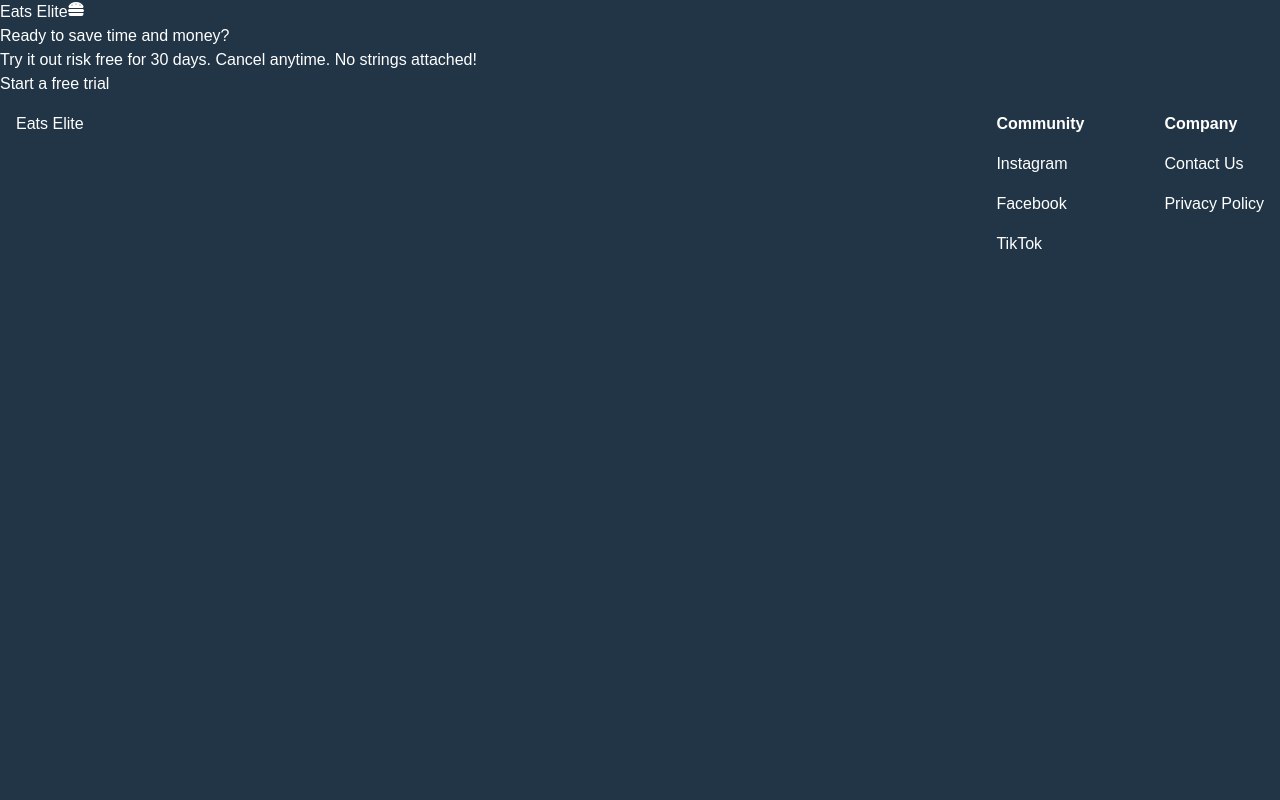
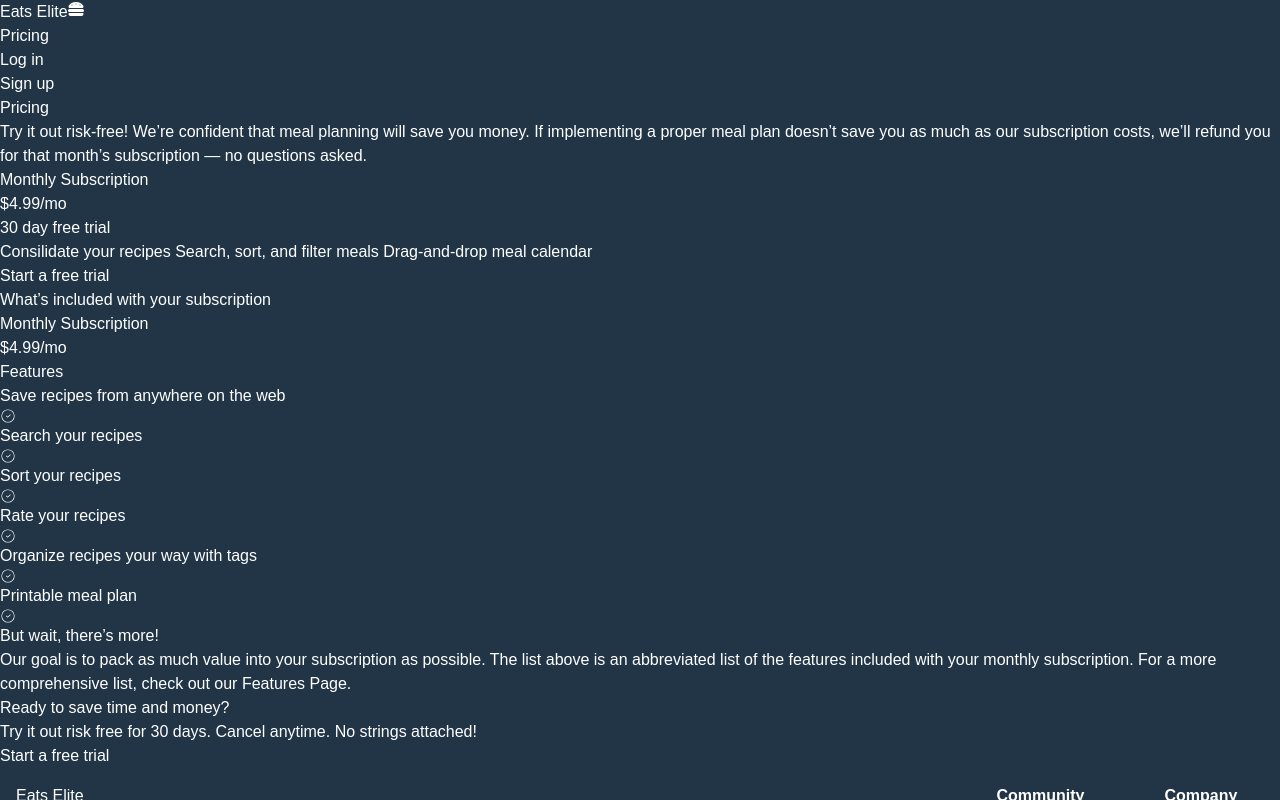
Before and after one commit to RhogeDiaz/eat-well, a React (Vite) app: page /pricing in a window 1280 px wide. Both pictures are taken after a click on the button 75 px from the left and 9 px from the top of the page. Shown: the top 800 px of the page. Built offline with nearby package versions, Linux system fonts and the light colour scheme.

Commit message:
pricing 90%, add features page

```diff
--- a/src/components/_home/Home.jsx
+++ b/src/components/_home/Home.jsx
@@ -37,7 +37,7 @@ const Home = () => {
     ]
 
     return (
-        <div className=' flex flex-col gap-16'>
+        <div className=' flex flex-col gap-16 transition'>
             <About image={about[0].image} title={about[0].title} description={about[0].description} />
             <Quote quote={quotes[0].quote} author={quotes[0].author} />
             <About image={about[1].image} title={about[1].title} description={about[1].description} />
--- a/src/components/_navbar/Navbar.jsx
+++ b/src/components/_navbar/Navbar.jsx
@@ -1,10 +1,22 @@
+import { useState } from 'react';
 import { FaHamburger } from 'react-icons/fa';
 
 const Navbar = () => {
+    const [isClicked, setIsClicked] = useState(false)
     return (
-        <div className='flex justify-between p-3 items-center'>
-            <a className=' text-inherit font-bold text-2xl' href='/'>Eats Elite</a>
-            <button className='navbar-button group'><FaHamburger className='navbar-button-icon' /></button>
+        <div className=' transition ease-in-out'>
+            <div className='flex justify-between p-3 items-center'>
+                <a className=' text-inherit font-bold text-2xl' href='/'>Eats Elite</a>
+                <button onClick={() => setIsClicked(!isClicked)} className='navbar-button group'><FaHamburger className='navbar-button-icon' /></button>
+                {/* add component here that is enabled for higher ss */}
+            </div>
+            {isClicked ? (
+                <ul className='flex flex-col items-center transition-all p-4 gap-4'>
+                    <li><a href="/pricing">Pricing</a></li>
+                    <li><a href="/login">Log in</a></li>
+                    <li className='bg-[var(--secondary)] w-full text-center p-2 rounded-xl my-[-.5rem]'><a href="/signup">Sign up</a></li>
+                </ul>
+            ) : null}
         </div>
     )
 }
--- a/src/components/_pricing/Pricing.jsx
+++ b/src/components/_pricing/Pricing.jsx
@@ -1,10 +1,28 @@
-import React from 'react'
-import './Pricing.css'
 import Closer from '../_home/_closer/Closer'
+import Card from './_card/Card'
+import Hero from './_hero/Hero'
+import Inclusion from './_inclusion/Inclusion'
 
 const Pricing = () => {
+    const price = 4.99
+    const hero = [
+        {
+            header: 'Pricing',
+            text: 'Try it out risk-free! We’re confident that meal planning will save you money. If implementing a proper meal plan doesn’t save you as much as our subscription costs, we’ll refund you for that month’s subscription — no questions asked.',
+        },
+        {
+            header: 'But wait, there’s more!',
+            text: 'Our goal is to pack as much value into your subscription as possible. The list above is an abbreviated list of the features included with your monthly subscription. For a more comprehensive list, check out our Features Page.',
+        }
+    ]
     return (
-        <Closer />
+        <div className='flex flex-col gap-12'>
+            <Hero header={hero[0].header} text={hero[0].text} />
+            <Card price={price} />
+            <Inclusion price={price} />
+            <Hero header={hero[1].header} text={hero[1].text} />
+            <Closer />
+        </div>
     )
 }
 
--- /dev/null
+++ b/src/components/_pricing/_card/Card.jsx
@@ -0,0 +1,20 @@
+import { useState } from "react"
+
+const Card = ({ price }) => {
+    return (
+        <div className="flex flex-col items-center border-2 m-4 rounded-xl">
+            <h1 className=" rounded-t-xl border-2 w-full p-4 text-center font-bold text-xl">Monthly Subscription</h1>
+            <div className="p-4 flex flex-col items-center gap-4">
+                <p className="font-bold text-xl">${price}/mo</p>
+                <p className="font-bold">30 day free trial</p>
+                <p className="text-center w-5/12">Consilidate your recipes
+                    Search, sort, and filter meals
+                    Drag-and-drop meal calendar
+                </p>
+                <a href="/signup" className="button w-full text-center">Start a free trial</a>
+            </div>
+        </div>
+    )
+}
+
+export default Card
--- /dev/null
+++ b/src/components/_pricing/_hero/Hero.jsx
@@ -0,0 +1,11 @@
+
+const Hero = ({ header, text }) => {
+    return (
+        <div className="flex flex-col items-center gap-4 p-4">
+            <h1 className="font-bold text-2xl">{header}</h1>
+            <p className="text-center w-11/12">{text}</p>
+        </div>
+    )
+}
+
+export default Hero
--- /dev/null
+++ b/src/components/_pricing/_inclusion/Inclusion.jsx
@@ -0,0 +1,38 @@
+import { CiCircleCheck } from "react-icons/ci";
+
+const Inclusion = ({ price }) => {
+    const included = [
+        'Save recipes from anywhere on the web',
+        'Search your recipes',
+        'Sort your recipes',
+        'Rate your recipes',
+        'Organize recipes your way with tags',
+        'Printable meal plan'
+    ]
+    return (
+        <div className="p-4">
+            <h1 className="text-2xl">What’s included with your subscription</h1>
+            <div className="border-2 w-full"></div>
+            <div className="flex justify-end">
+                <div className="border max-w-[10rem] aspect-square flex flex-col items-center justify-center gap-4 p-4">
+                    <p className="text-center text-xl">Monthly Subscription</p>
+                    <p>${price}/mo</p>
+                </div>
+            </div>
+            <p className="bg-[var(--secondary)] p-2 font-bold">Features</p>
+            <div>
+                {included.map(e => (
+                    <>
+                        <ul className="flex justify-between items-center my-3 mx-4">
+                            <li>{e}</li>
+                            <div className=" scale-125"><CiCircleCheck /></div>
+                        </ul>
+                        <div className=" border border-[#ffffff8f] w-full"></div>
+                    </>
+                ))}
+            </div>
+        </div>
+    )
+}
+
+export default Inclusion
--- a/src/index.css
+++ b/src/index.css
@@ -4,7 +4,7 @@
 
 @layer components {
     .button {
-        @apply font-bold bg-transparent border rounded-2xl border-solid py-4 px-8;
+        @apply transition-all font-bold bg-transparent border rounded-2xl border-solid py-4 px-8 hover:bg-[#467399];
     }
     .navbar-button {
         @apply aspect-video w-12 border-none rounded-lg cursor-pointer transition-all flex justify-center items-center active:scale-90 bg-[var(--secondary)] hover:bg-white;
```
Also changed, not shown: src/components/_pricing/Pricing.css (deleted).
